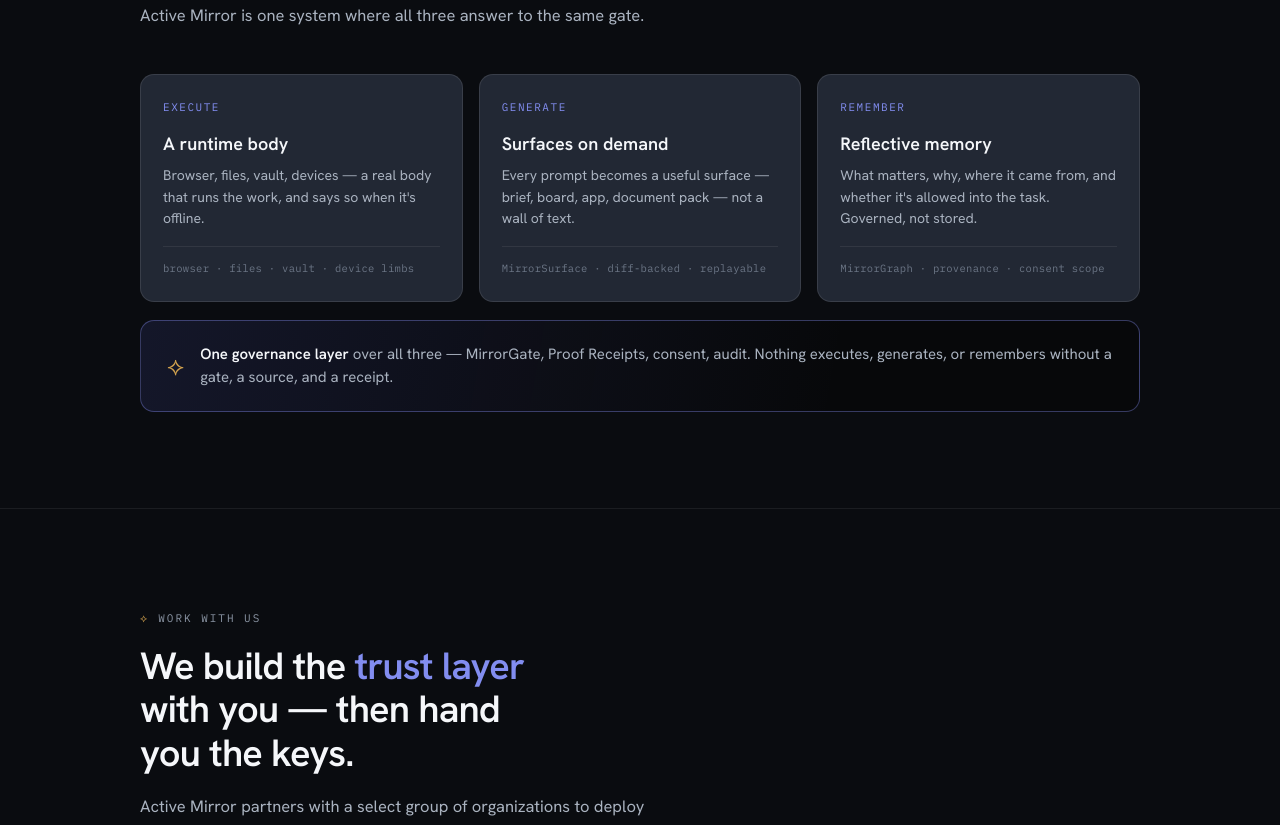
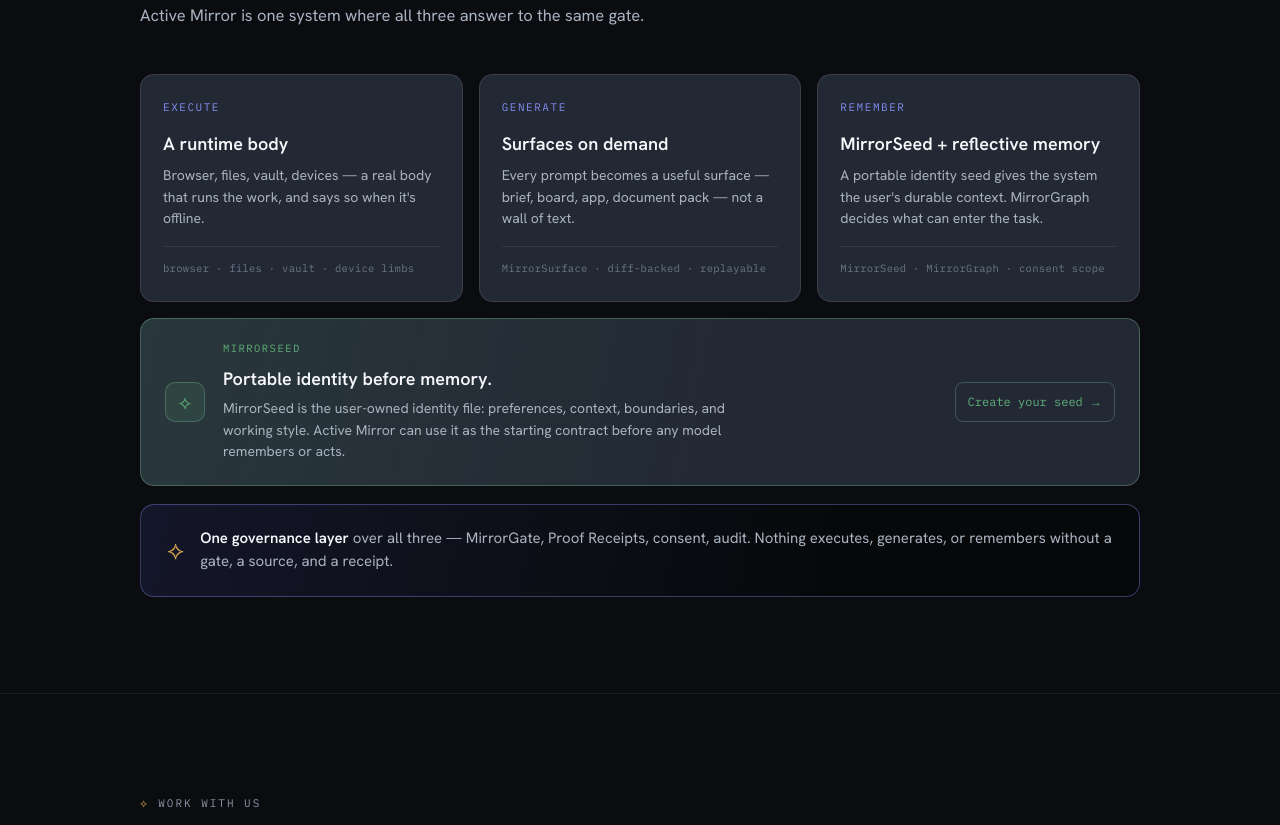
Before and after one commit to MirrorDNA-Reflection-Protocol/activemirror-genui, a Next.js app: page / in a window 1280 px wide. Shown: the part 1968-2793 px from the top of the page. Built offline with nearby package versions, Linux system fonts and the light colour scheme.

Commit message:
Add MirrorSeed bridge to public site

```diff
--- a/src/app/active-mirror-site.css
+++ b/src/app/active-mirror-site.css
@@ -181,6 +181,24 @@
 .cv p { font-size: 14px; line-height: 1.56; color: var(--text-secondary); margin: 0 0 16px; }
 .cv__tag { font-family: var(--font-data); font-size: 10.5px; color: var(--text-faint); letter-spacing: .03em;
   padding-top: 14px; border-top: 1px solid var(--hairline); }
+.seed-bridge { grid-column: 1 / -1; display: grid; grid-template-columns: auto 1fr auto; gap: 18px; align-items: center;
+  background:
+    linear-gradient(100deg, color-mix(in srgb, var(--success) 11%, transparent), transparent 62%),
+    var(--surface-card);
+  border: 1px solid color-mix(in srgb, var(--success) 28%, var(--border-default));
+  border-radius: 14px; padding: 22px 24px; }
+.seed-bridge__mark { width: 40px; height: 40px; border-radius: 10px; display: grid; place-items: center;
+  color: var(--success); background: color-mix(in srgb, var(--success) 12%, transparent);
+  border: 1px solid color-mix(in srgb, var(--success) 24%, var(--border-default));
+  font-family: var(--font-data); font-size: 19px; }
+.seed-bridge__k { font-family: var(--font-data); font-size: 10.5px; letter-spacing: .14em;
+  text-transform: uppercase; color: var(--success); margin-bottom: 8px; }
+.seed-bridge h3 { font-size: 18px; font-weight: 600; color: var(--text-primary); margin: 0 0 6px; }
+.seed-bridge p { font-size: 14px; line-height: 1.56; color: var(--text-secondary); margin: 0; max-width: 70ch; }
+.seed-bridge__go { font-family: var(--font-data); font-size: 12px; color: var(--success); text-decoration: none;
+  border: 1px solid color-mix(in srgb, var(--success) 22%, var(--border-default));
+  border-radius: 8px; padding: 10px 12px; white-space: nowrap; }
+.seed-bridge__go:hover { background: color-mix(in srgb, var(--success) 8%, transparent); }
 .converge__gov { grid-column: 1 / -1; display: flex; align-items: center; gap: 16px;
   background: linear-gradient(100deg, var(--reflect-tint), transparent 70%), var(--ink-1000);
   border: 1px solid color-mix(in srgb, var(--accent) 32%, var(--border-default));
@@ -283,6 +301,8 @@
   .nav__links { display: none; }
   .thesis .wrap, .engage, .sysmap, .converge { grid-template-columns: 1fr 1fr; }
   .converge__gov { grid-column: 1 / -1; }
+  .seed-bridge { grid-template-columns: auto 1fr; }
+  .seed-bridge__go { grid-column: 2; justify-self: start; }
   .axioms, .gbmini { grid-template-columns: 1fr; }
   .wedge, .founder { grid-template-columns: 1fr; gap: 32px; }
   .foot .wrap { grid-template-columns: 1fr 1fr; }
@@ -292,5 +312,7 @@
   .nav__status { display: none; }
   .thesis .wrap, .engage, .sysmap, .wedge__stats, .foot .wrap { grid-template-columns: 1fr; }
   .converge { grid-template-columns: 1fr; }
+  .seed-bridge { grid-template-columns: 1fr; }
+  .seed-bridge__go { grid-column: auto; justify-self: start; }
   .thesis .col { border-left: 0; padding-left: 0 !important; padding-right: 0 !important; }
 }
--- a/src/components/active-mirror/ActiveMirrorSite.tsx
+++ b/src/components/active-mirror/ActiveMirrorSite.tsx
@@ -1,5 +1,7 @@
 import Image from "next/image";
 import Link from "next/link";
+
+const MIRRORSEED_URL = "https://id.activemirror.ai/docs/identity.html#generator";
 
 const thesis = [
   {
@@ -34,9 +36,9 @@ const convergence = [
   },
   {
     key: "REMEMBER",
-    title: "Reflective memory",
-    body: "What matters, why, where it came from, and whether it's allowed into the task. Governed, not stored.",
-    tag: "MirrorGraph · provenance · consent scope",
+    title: "MirrorSeed + reflective memory",
+    body: "A portable identity seed gives the system the user's durable context. MirrorGraph decides what can enter the task.",
+    tag: "MirrorSeed · MirrorGraph · consent scope",
   },
 ];
 
@@ -231,6 +233,7 @@ export default function ActiveMirrorSite() {
           <BrandLink />
           <div className="nav__links">
             <a href="#reflect">Reflect</a>
+            <a href={MIRRORSEED_URL}>MirrorSeed</a>
             <a href="#engagements">Work with us</a>
             <a href="#system">The system</a>
             <a href="#axioms">Principles</a>
@@ -302,6 +305,18 @@ export default function ActiveMirrorSite() {
                 <div className="cv__tag">{item.tag}</div>
               </div>
             ))}
+            <div className="seed-bridge">
+              <div className="seed-bridge__mark">⟡</div>
+              <div>
+                <div className="seed-bridge__k">MirrorSeed</div>
+                <h3>Portable identity before memory.</h3>
+                <p>
+                  MirrorSeed is the user-owned identity file: preferences, context, boundaries, and working style.
+                  Active Mirror can use it as the starting contract before any model remembers or acts.
+                </p>
+              </div>
+              <a className="seed-bridge__go" href={MIRRORSEED_URL}>Create your seed →</a>
+            </div>
             <div className="converge__gov">
               <span className="converge__gl">⟡</span>
               <span className="converge__t">
@@ -449,6 +464,7 @@ export default function ActiveMirrorSite() {
           <p>If you&apos;re deploying AI that needs to remember correctly, stay within boundaries, and prove every action — let&apos;s build the trust layer together.</p>
           <div className="cta__cta">
             <a className="btn btn--primary btn--lg" href="mailto:hello@activemirror.ai">Talk to us <span className="arr">→</span></a>
+            <a className="btn btn--ghost btn--lg" href={MIRRORSEED_URL}>Create MirrorSeed</a>
             <Link className="btn btn--ghost btn--lg" href="/mirror">Open Active Mirror</Link>
           </div>
         </div>
@@ -463,6 +479,7 @@ export default function ActiveMirrorSite() {
           <div className="foot__col">
             <h5>Product</h5>
             <a href="#reflect">Reflect</a>
+            <a href={MIRRORSEED_URL}>MirrorSeed</a>
             <a href="#system">Glass Box</a>
             <a href="#system">MirrorOS Console</a>
             <a href="#system">The system</a>
```
Also changed, not shown: 1 other file (tests, documents, lock files or other folders).
